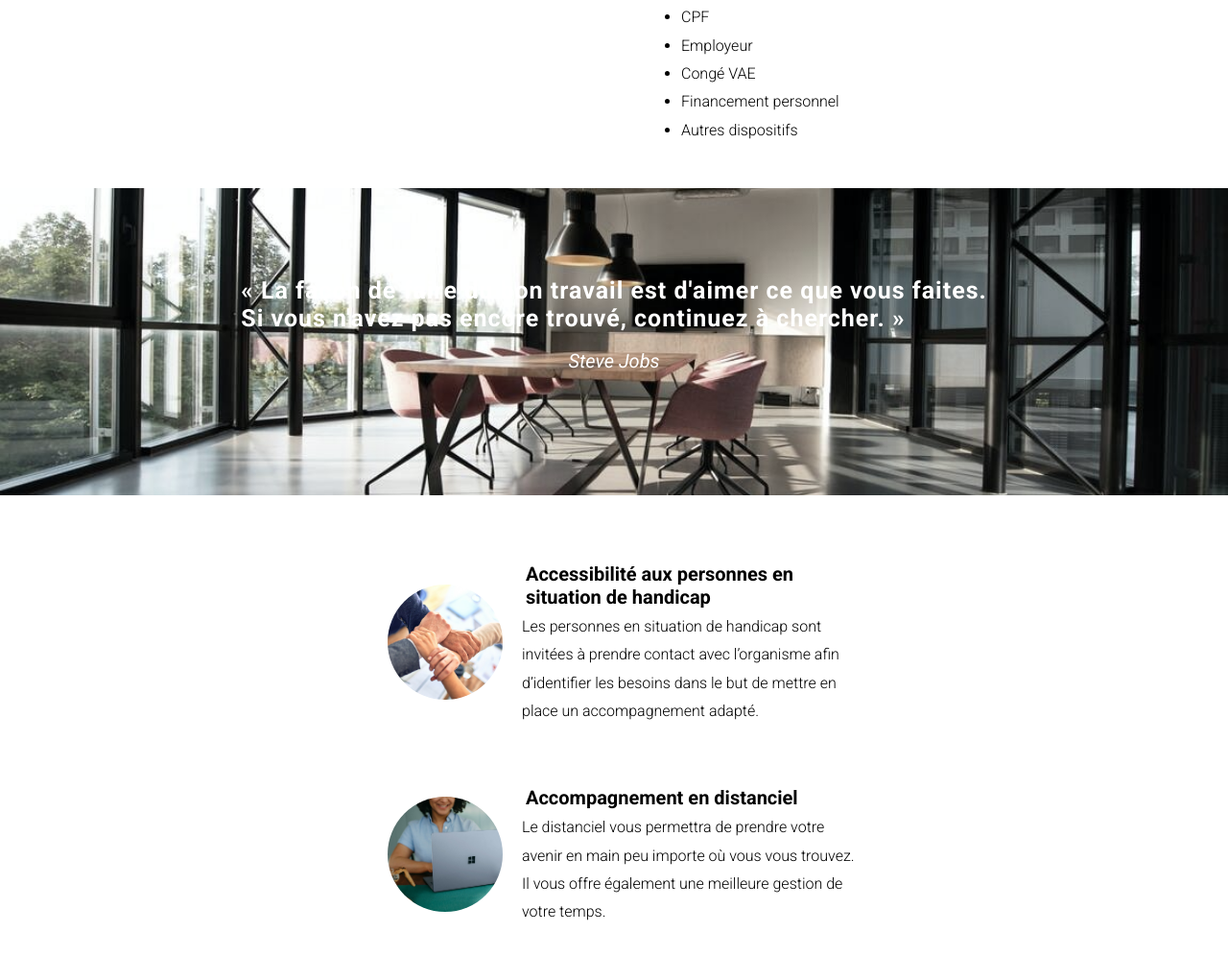
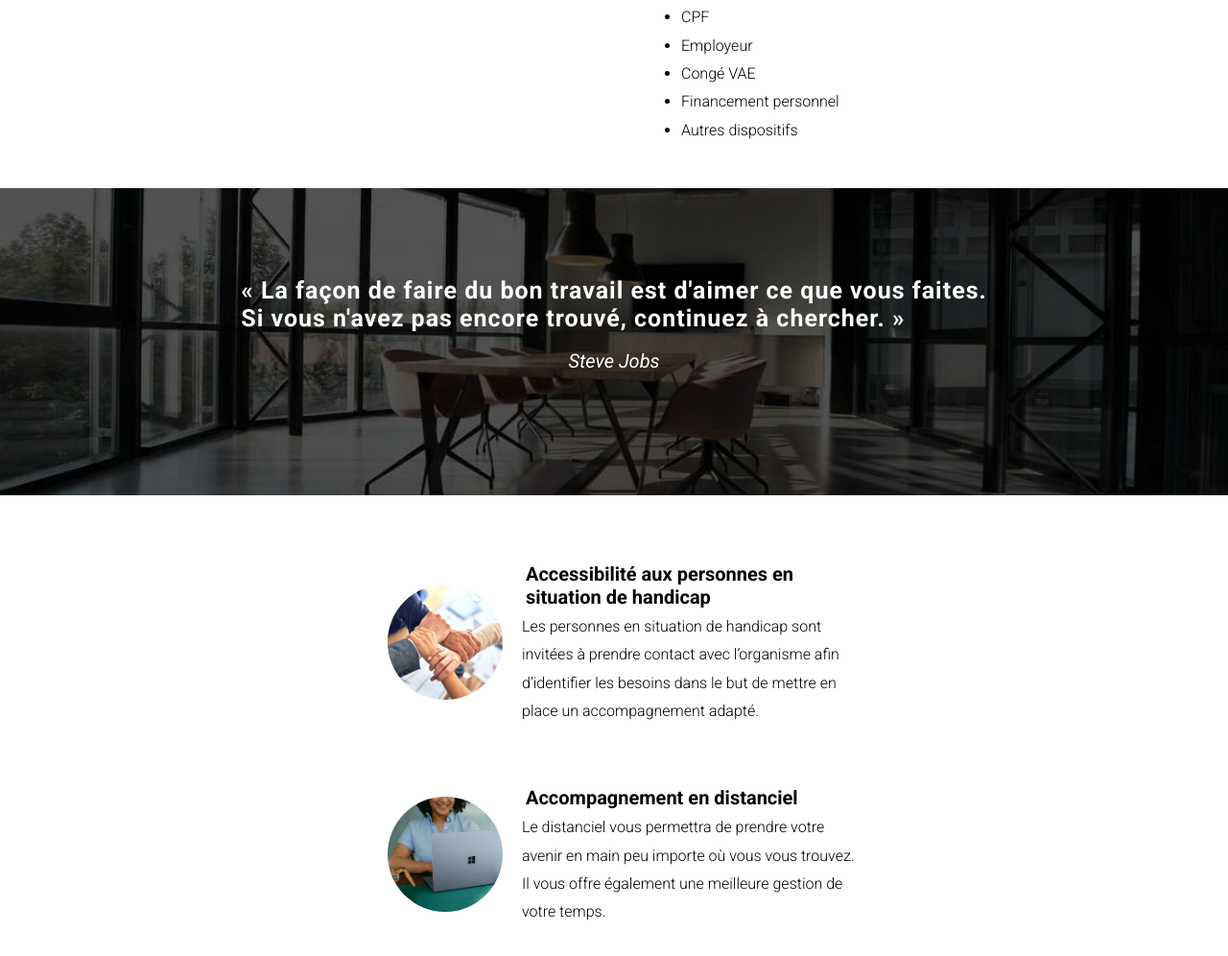
Before and after one commit to elenaflea/ambition-competences, a plain HTML site: page index.html in a window 1280 px wide. Shown: the part 6888-7884 px from the top of the page at 96% size. Drawn offline with nearby package versions, Linux system fonts and the light colour scheme.

Commit message:
Update style.css

```diff
--- a/style.css
+++ b/style.css
@@ -244,7 +244,7 @@ h4{
 }
 .backSix{
     height: 40vh;
-    background-image: url('back6-min.jpg');
+    background-image: url('back66-min.jpg');
     background-size: cover;
     background-position: center;
     background-attachment: fixed;
```
